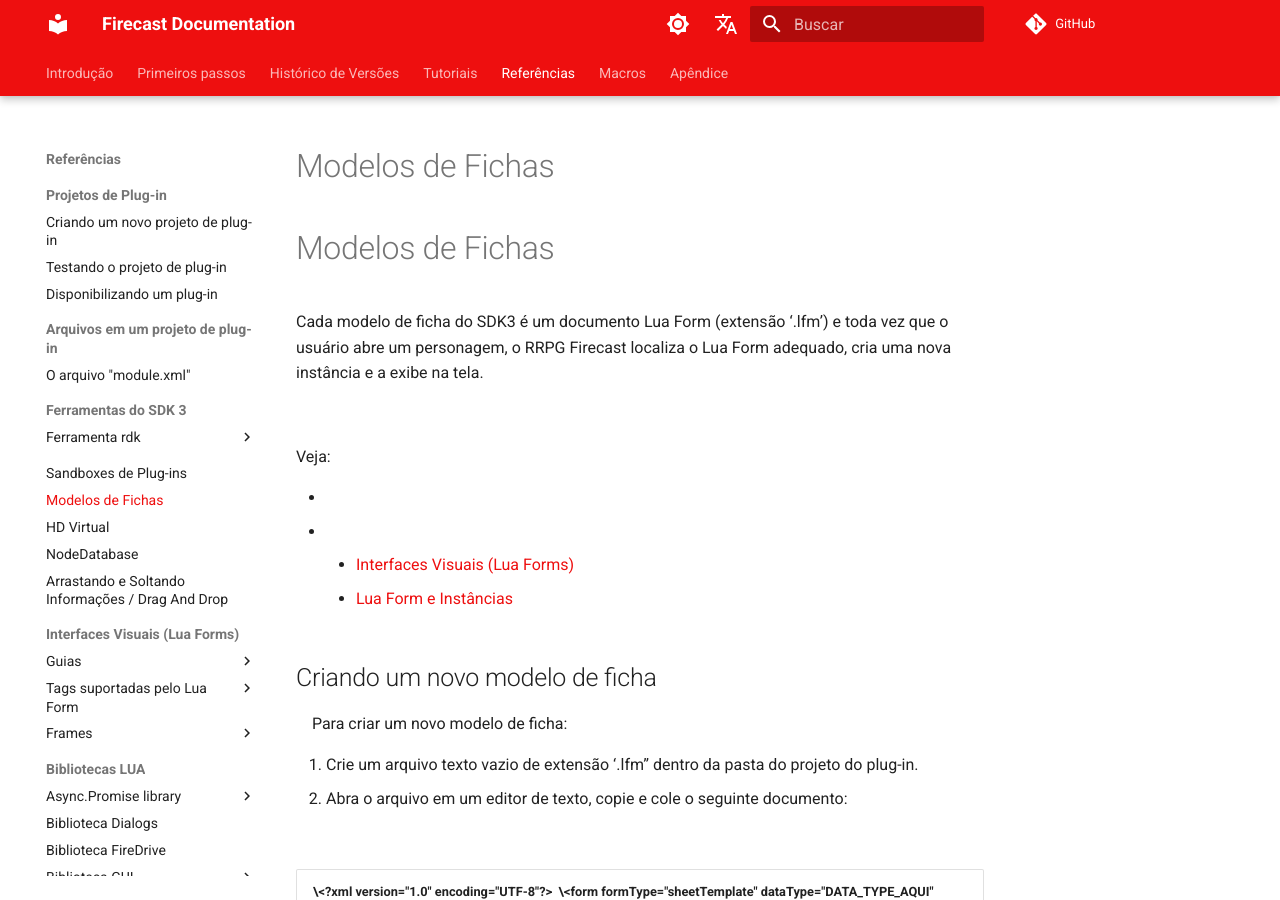
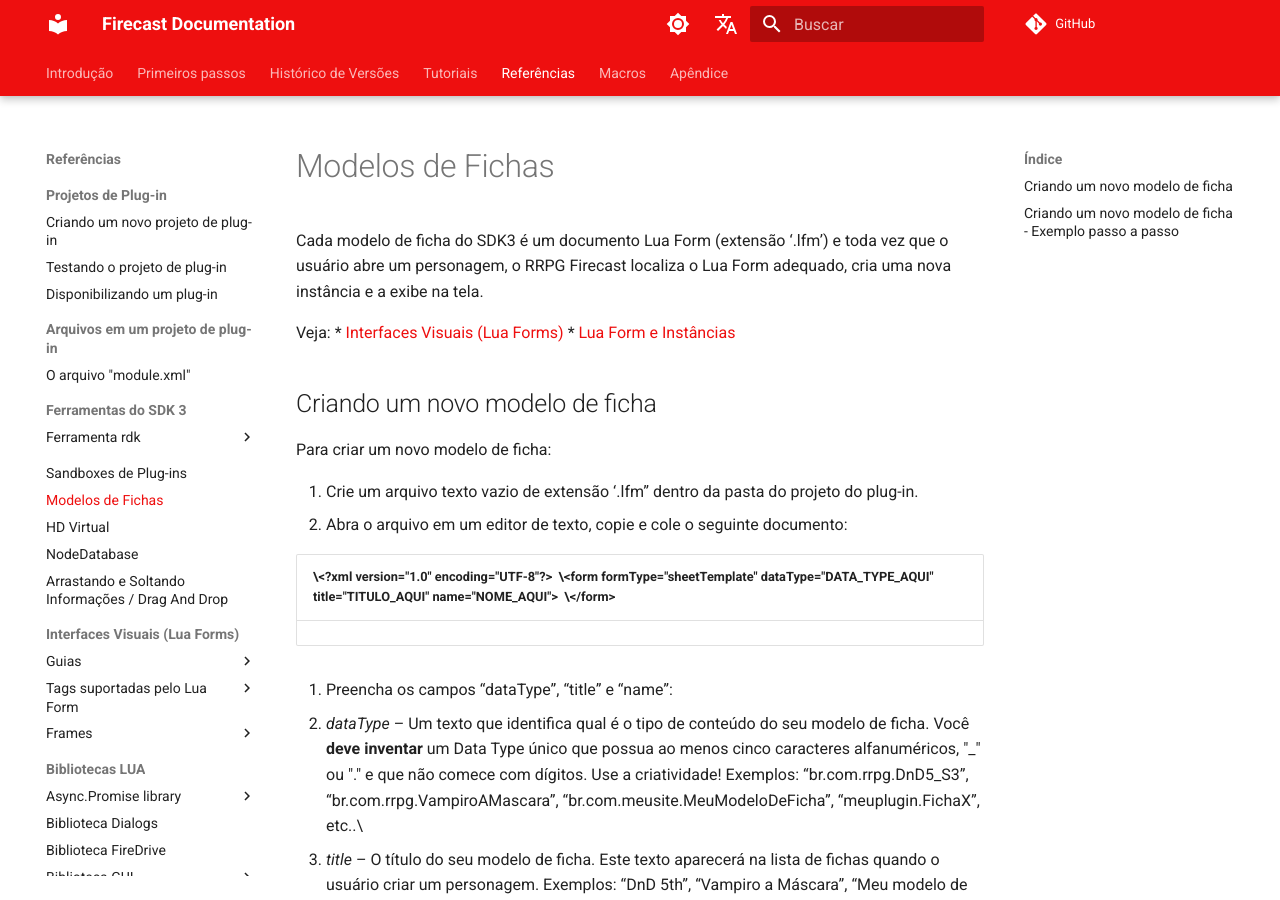
Before and after one commit to Krampus-update/firecast-doc-teste, an MkDocs documentation site: the page built from docs/ModelosdeFichas.md, in a window 1280 px wide and 900 px high. Built offline with MkDocs 1.6.1 and Material for MkDocs 9.7.7, drawn with Linux system fonts in a browser that asks for light colours; comment, search, counter and statistics services are not loaded.

Commit message:
Update ModelosdeFichas.md

```diff
--- a/docs/ModelosdeFichas.md
+++ b/docs/ModelosdeFichas.md
@@ -1,34 +1,23 @@
-# Modelos de Fichas
+---
+title: Modelos de Fichas
+---
 
 # Modelos de Fichas
 
 Cada modelo de ficha do SDK3 é um documento Lua Form (extensão ‘.lfm’) e toda vez que o usuário abre um personagem, o RRPG Firecast localiza o Lua Form adequado, cria uma nova instância e a exibe na tela.
 
-&nbsp;
-
 Veja:
-
-* &nbsp;
-  * &nbsp;
     * [Interfaces Visuais (Lua Forms)](<InterfacesVisuaisLuaForms.md>)
     * [Lua Form e Instâncias](<LuaFormeInstancias.md>)
 
 ## Criando um novo modelo de ficha
-
-&nbsp; &nbsp; Para criar um novo modelo de ficha:
+Para criar um novo modelo de ficha:
 
 1. Crie um arquivo texto vazio de extensão ‘.lfm” dentro da pasta do projeto do plug-in.
-1. Abra o arquivo em um editor de texto, copie e cole o seguinte documento:
-
-&nbsp;
+2. Abra o arquivo em um editor de texto, copie e cole o seguinte documento:
 
 | **\<?xml** version="1.0" encoding="UTF-8"**?\>**&nbsp; **\<form** formType="sheetTemplate" dataType="DATA\_TYPE\_AQUI"  &nbsp; &nbsp; &nbsp; title="TITULO\_AQUI" name="NOME\_AQUI"**\>**&nbsp; **\</form\>** |
 | --- |
-
-
-&nbsp;
-
-&nbsp;
 
 1. Preencha os campos “dataType”, “title” e “name”:
    1. *dataType* – Um texto que identifica qual é o tipo de conteúdo do seu modelo de ficha. Você **deve inventar** um Data Type único que possua ao menos cinco caracteres alfanuméricos, "\_" ou "." e que não comece com dígitos. Use a criatividade\! Exemplos: “br.com.rrpg.DnD5\_S3”, “br.com.rrpg.VampiroAMascara”, “br.com.meusite.MeuModeloDeFicha”, “meuplugin.FichaX”, etc..\
```
